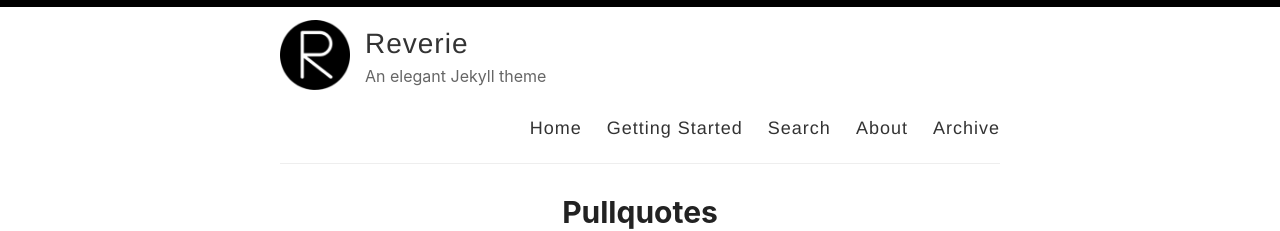
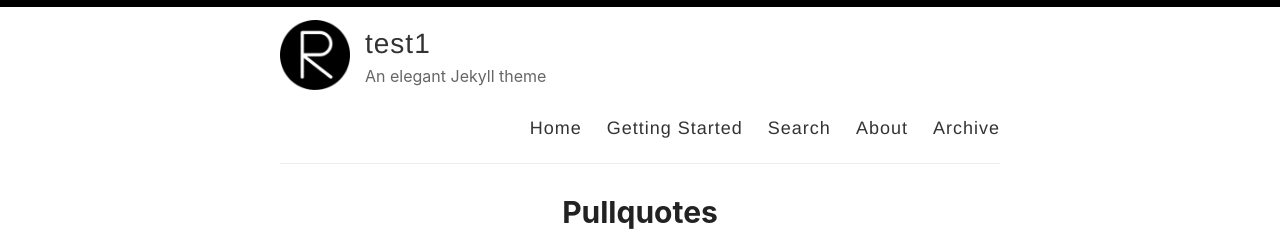
Before and after one commit to fbjornstrup/test1, a Jekyll site: the page built from index.html, in a window 1280 px wide and 900 px high. Shown: the top 231 px of the window. Built offline with Jekyll 4.4.1, drawn with Linux system fonts in a browser that asks for light colours; the list of posts is cut into pages by our own code.

Commit message:
Update _config.yml

```diff
--- a/_config.yml
+++ b/_config.yml
@@ -3,7 +3,7 @@
 #
 
 # Name of your site (displayed in the header)
-name: Reverie
+name: test1
 
 # Name of the author
 author: Amit Merchant
```
